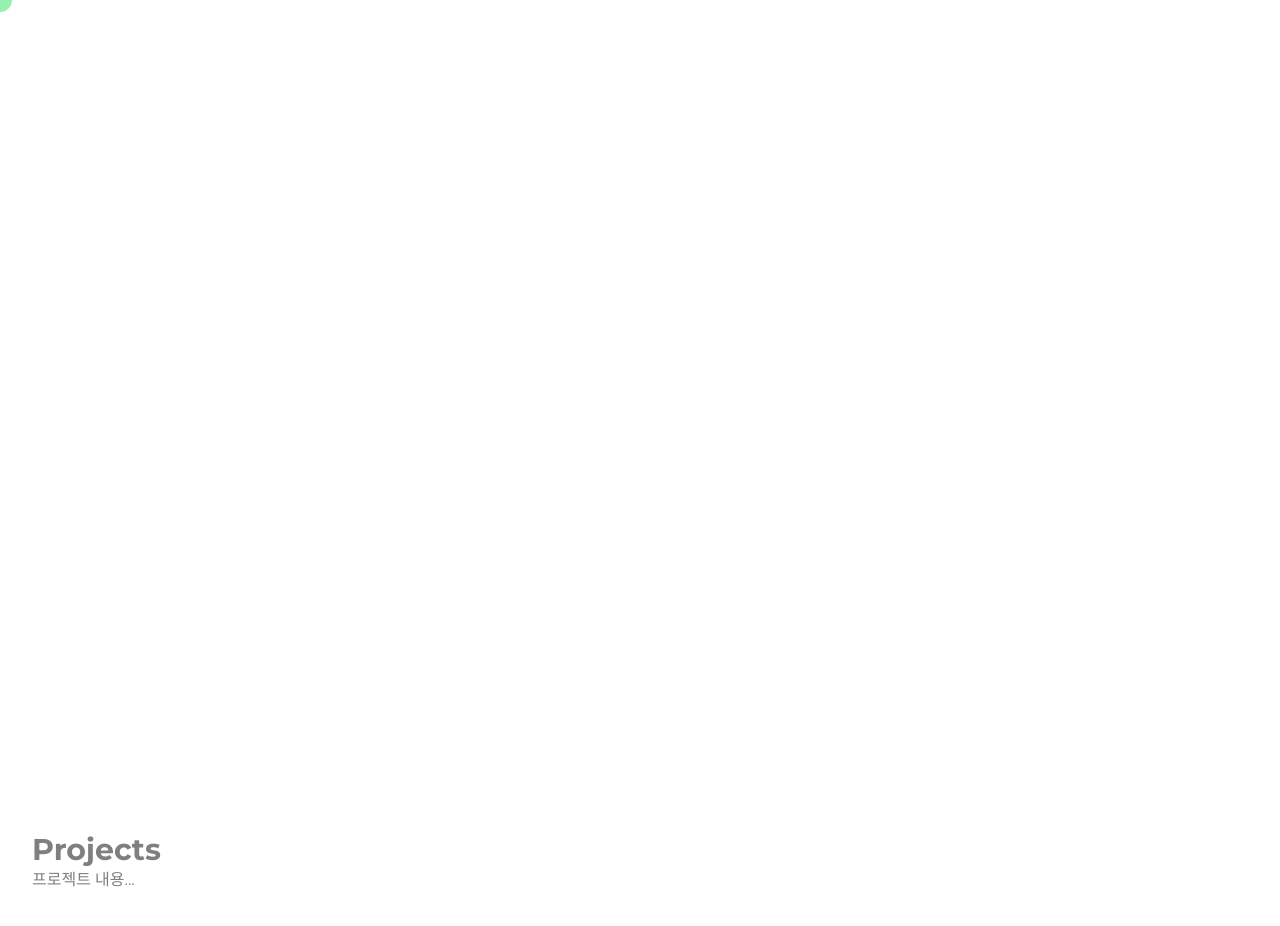
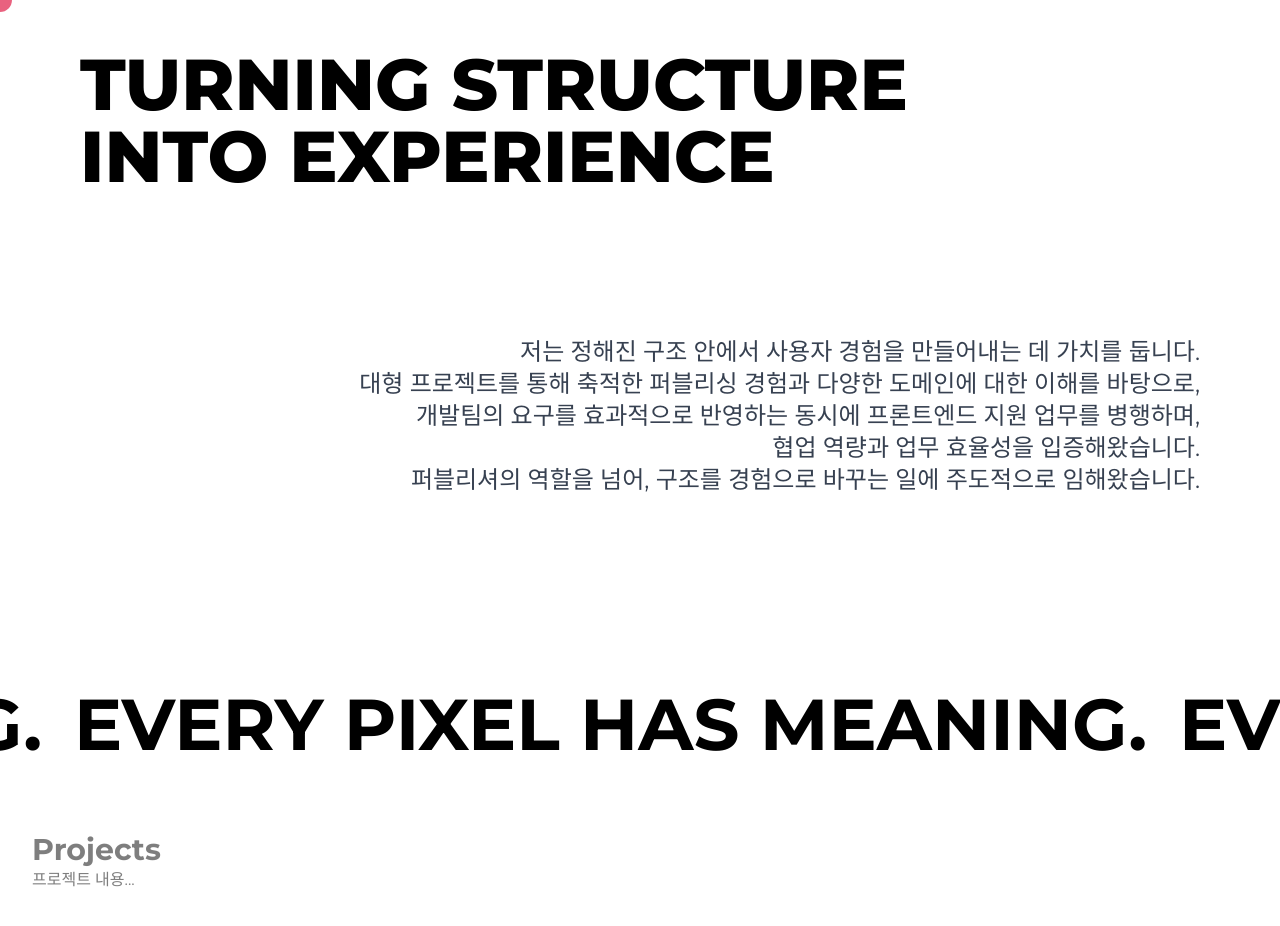
Before and after one commit to aforce2be/aforce2be.github.io, a Vue app: page /contact in a window 1280 px wide. Shown: the top 926 px of the page. Built offline with nearby package versions, Linux system fonts and the light colour scheme.

Commit message:
About.vue 하단 배너 텍스트 추가

```diff
--- a/src/App.vue
+++ b/src/App.vue
@@ -1,10 +1,10 @@
 <template>
   <div>
     <!-- 로딩 중일 때 -->
-    <Loading v-if="isLoading" />
+    <!-- <Loading v-if="isLoading" /> -->
 
     <!-- 로딩이 끝났을 때 -->
-    <div v-else>
+    <div>
       <MouseEffects />
       <Home />
     </div>
@@ -20,9 +20,9 @@ import Home from "./pages/Home.vue";
 const isLoading = ref(true);
 
 onMounted(() => {
-  setTimeout(() => {
-    isLoading.value = false;
-  }, 5000);
+  // setTimeout(() => {
+  //   isLoading.value = false;
+  // }, 5000);
 });
 </script>
 
--- a/src/components/MouseEffects.vue
+++ b/src/components/MouseEffects.vue
@@ -51,7 +51,7 @@ onMounted(() => {
   left: 0;
   width: 24px;
   height: 24px;
-  background-color: rgba(43, 228, 99, 0.5);
+  background-color: rgba(223, 31, 72, 0.7);
   border-radius: 50%;
   pointer-events: none;
   transform: translate(-50%, -50%);
--- a/src/pages/About.vue
+++ b/src/pages/About.vue
@@ -1,26 +1,26 @@
 <template>
   <section
     id="about"
-    class="min-h-screen transition-opacity duration-700 scroll-mt-14 flex flex-col justify-between pt-12 pb-12 px-20"
+    class="min-h-screen scroll-mt-14 flex flex-col justify-between pt-12 pb-12 transition-opacity duration-700"
     :class="{ 'opacity-100': active, 'opacity-50': !active }"
   >
-    <!-- H2 텍스트: 왼쪽에서 슬라이드 인 -->
+    <!-- h3: 왼쪽 슬라이드 인 -->
     <h2
-      class="text-8xl font-extrabold transition-all duration-900 ease-in-out"
+      class="text-7xl font-extrabold transition-all duration-700 ease-in-out px-20"
       :class="
         isAnimated ? 'translate-x-0 opacity-100' : '-translate-x-12 opacity-0'
       "
     >
-      <div class="text-xl font-medium">01</div>
       TURNING STRUCTURE<br class="hidden md:inline" />INTO EXPERIENCE
     </h2>
 
-    <!-- P 텍스트: 오른쪽에서 슬라이드 인 -->
+    <!-- p: 오른쪽 슬라이드 인 + delay -->
     <p
-      class="text-base md:text-2xl text-gray-700 leading-relaxed text-right transition-all duration-900 ease-in-out delay-200"
+      class="text-base md:text-2xl text-gray-700 leading-relaxed text-right transition-all duration-700 ease-in-out px-20"
       :class="
         isAnimated ? 'translate-x-0 opacity-100' : 'translate-x-12 opacity-0'
       "
+      :style="isAnimated ? 'transition-delay: 200ms' : ''"
     >
       저는 정해진 구조 안에서 사용자 경험을 만들어내는 데 가치를 둡니다.<br
         class="hidden sm:inline"
@@ -33,19 +33,62 @@
       퍼블리셔의 역할을 넘어, 구조를 경험으로 바꾸는 일에 주도적으로
       임해왔습니다.
     </p>
+
+    <!-- 텍스트 배너 -->
+    <div
+      class="relative overflow-hidden h-16 mt-12 pr-16 transition-opacity duration-700 ease-in-out"
+      :class="isBannerVisible ? 'opacity-100' : 'opacity-0'"
+    >
+      <div
+        ref="track"
+        :class="[
+          'flex absolute whitespace-nowrap gap-8',
+          animateBanner ? 'animate-wave-loop' : 'initial-position',
+        ]"
+        @mouseenter="pauseAnimation"
+        @mouseleave="resumeAnimation"
+      >
+        <div class="flex gap-8">
+          <span
+            v-for="n in 20"
+            :key="n"
+            class="text-7xl font-bold whitespace-nowrap"
+          >
+            EVERY PIXEL HAS MEANING.
+          </span>
+        </div>
+        <div class="flex gap-8">
+          <span
+            v-for="n in 20"
+            :key="'b' + n"
+            class="text-7xl font-extrabold whitespace-nowrap"
+          >
+            EVERY PIXEL HAS MEANING.
+          </span>
+        </div>
+      </div>
+    </div>
   </section>
 </template>
 
 <script setup>
-import { watch, ref } from "vue";
+import { ref, watch } from "vue";
 
-// 구조 분해로 active 바로 가져오기
 const { active } = defineProps({ active: Boolean });
 
-// 내부 애니메이션 트리거용 상태
 const isAnimated = ref(false);
+const isBannerVisible = ref(false);
+const animateBanner = ref(false);
+const track = ref(null);
 
-// active 상태 감지 후 애니메이션 트리거
+const pauseAnimation = () => {
+  if (track.value) track.value.style.animationPlayState = "paused";
+};
+
+const resumeAnimation = () => {
+  if (track.value) track.value.style.animationPlayState = "running";
+};
+
 watch(
   () => active,
   (newVal) => {
@@ -53,10 +96,38 @@ watch(
       requestAnimationFrame(() => {
         isAnimated.value = true;
       });
+      setTimeout(() => {
+        isBannerVisible.value = true;
+      }, 1000);
+      setTimeout(() => {
+        animateBanner.value = true;
+      }, 1200);
     } else {
       isAnimated.value = false;
+      isBannerVisible.value = false;
+      animateBanner.value = false;
     }
   },
   { immediate: true }
 );
 </script>
+
+<style scoped>
+@keyframes wave-loop {
+  0% {
+    transform: translateX(0);
+  }
+  100% {
+    transform: translateX(-50%);
+  }
+}
+
+.animate-wave-loop {
+  animation: wave-loop 100s linear infinite;
+  will-change: transform;
+}
+
+.initial-position {
+  transform: translateX(0);
+}
+</style>
```
